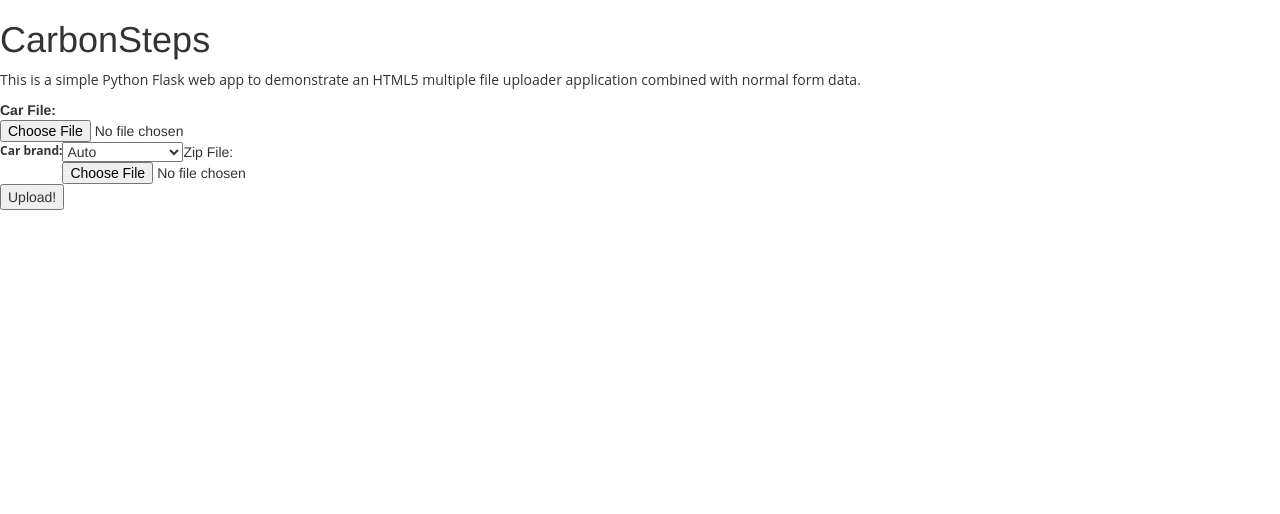
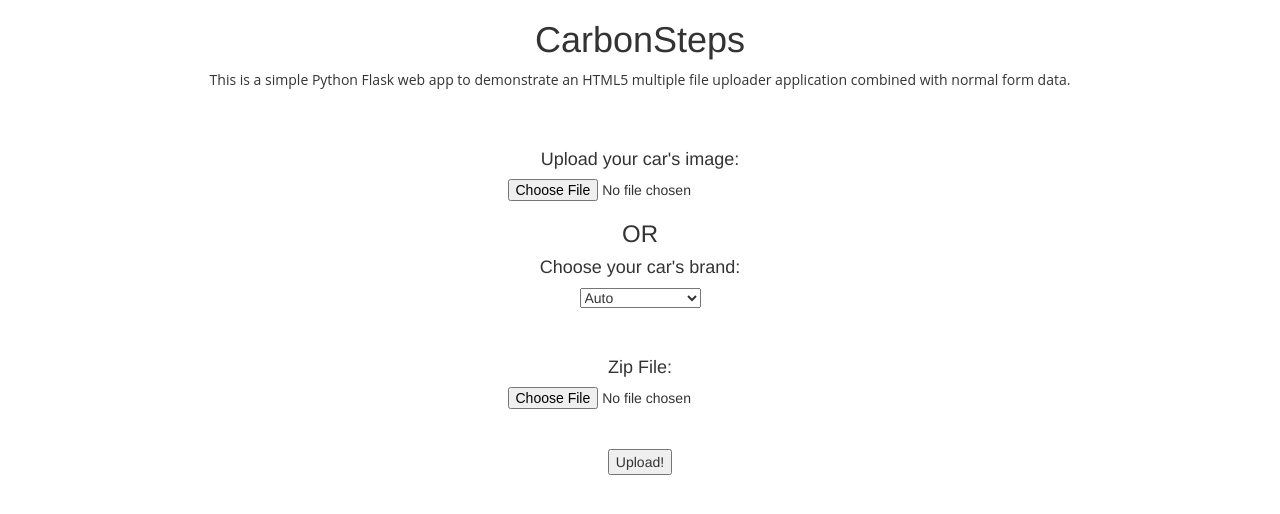
Before and after one commit to kalbhor/CarbonSteps, a Flask app: page / in a window 1280 px wide. Shown: the top 514 px of the page. Run offline with Flask 2, Linux system fonts and the light colour scheme; some libraries are stand-ins or nearby versions.

Commit message:
Changed templates

```diff
--- a/static/css/style.css
+++ b/static/css/style.css
@@ -3,6 +3,24 @@ body, html {
 	text-rendering: optimizeLegibility !important;
 	-webkit-font-smoothing: antialiased !important;
 	color: #777;
+}
+.fileContainer {
+    overflow: hidden;
+    position: relative;
+}
+
+.fileContainer [type=file] {
+    cursor: inherit;
+    display: block;
+    font-size: 999px;
+    filter: alpha(opacity=0);
+    min-height: 100%;
+    min-width: 100%;
+    opacity: 0;
+    position: absolute;
+    right: 0;
+    text-align: right;
+    top: 0;
 }
 h1 {
 }
--- a/templates/index.html
+++ b/templates/index.html
@@ -5,32 +5,44 @@
 <link rel="stylesheet" type="text/css" href="{{ url_for('static', filename='css/bootstrap.css') }}">
 </head>
 <body>
-    <h1>CarbonSteps</h1>
+    <center><h1>CarbonSteps</h1></center>
 
+    <center>
         <p>
         This is a simple Python Flask web app to demonstrate an HTML5 multiple file
         uploader application combined with normal form data.
         </p>
+    </center>
 
+    <br /><br />
+    <form id="upload-form" action="{{ url_for('upload') }}" method="POST" enctype="multipart/form-data">
+        <center>
+            <h4>Upload your car's image:</h4>
+            <input id="file-picker" type="file" name="car" accept="image/*">
+        </center>
 
-    <form id="upload-form" action="{{ url_for('upload') }}" method="POST" enctype="multipart/form-data">
-        <strong>Car File:</strong>
-        <input id="file-picker" type="file" name="car" accept="image/*">
+        <center>
+            <h3> OR </h3>
+        </center>
 
-
-        <label for="brand"><strong>Car brand:</strong></label>
+        <center>
+            <h4>Choose your car's brand:</h4>
             <select name="brand">
                 <option value="auto" >Auto</option>
                 {% for brand in brands %}
                 <option value="{{ brand }}" >{{ brand }}</option>
                 {% endfor %}
-        </select
-
-
-
-        <strong>Zip File:</strong>
+            </select>
+        </center>
+        <br /><br />
+        <center>
+            <h4>Zip File:</h4>
             <input id="file-picker" type="file" name="zip">
+        </center>
+        <br /><br />
+        <center>
             <input type="submit" value="Upload!" id="upload-button">
+        </center>
 
 </form>
 </body>
```
Lines whose indentation alone changed are shown as unchanged.
